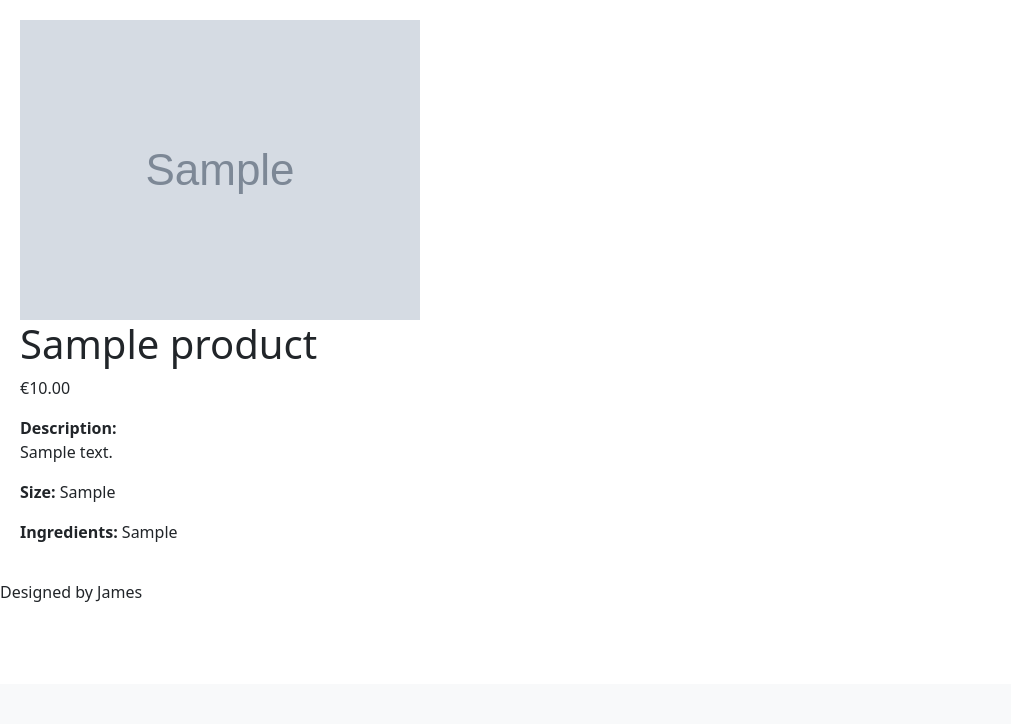
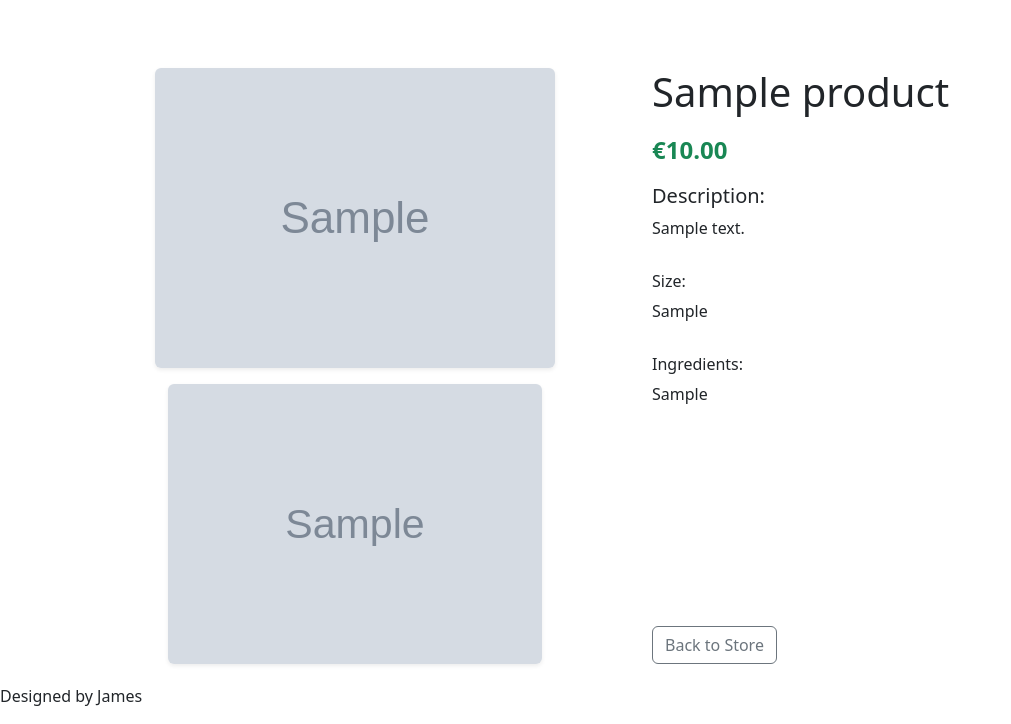
Before and after one commit to james-fitz86/pickle-polona, a Flask app: a page that uses templates/item.html in a window 1280 px wide. Shown: the part 116-840 px from the top of the page, without its empty margins (0-1011 px from the left). Before the commit the page ends 718 px from the top, so only its background shows below. Run offline with Flask 3, Linux system fonts and the light colour scheme; tables that the repository leaves empty hold one stand-in row (values such as "Sample post"); grey boxes marked "Sample" are stand-in pictures.

Commit message:
added bootstrap classes and back to store button

```diff
--- a/templates/item.html
+++ b/templates/item.html
@@ -7,14 +7,45 @@
 {% block title %}{{ product.name }}{% endblock %}
 
 {% block main %}
-    <img src="{{ url_for('static', filename=product.image_main) }}" alt="{{ product.name }} image">
-    <h1>{{ product.name }}</h1>
-    <p>€{{ "%.2f"|format(product.price) }}</p>
-    <p><strong>Description:</strong><br>{{ product.description }}</p>
-    {% if product.size %}
-    <p><strong>Size:</strong> {{ product.size }}</p>
-    {% endif %}
-    {% if product.ingredients %}
-    <p><strong>Ingredients:</strong> {{ product.ingredients }}</p>
-    {% endif %}
+<div class="container mt-5">
+    <div class="row g-4">
+        <div class="col-md-6">
+            <div class="mb-3">
+                <img src="{{ url_for('static', filename=product.image_main) }}"
+                     class="img-fluid rounded shadow-sm d-block mx-auto"
+                     style="max-height: 500px; object-fit: contain;"
+                     alt="{{ product.name }} main image">
+            </div>
+            <div class="text-center">
+                <img src="{{ url_for('static', filename=product.image_1) }}"
+                     class="img-fluid rounded shadow-sm"
+                     style="max-width: 100%; max-height: 280px; object-fit: contain;"
+                     alt="{{ product.name }} secondary image">
+            </div>
+        </div>
+        <div class="col-md-6 d-flex flex-column">
+            <h1 class="mb-3">{{ product.name }}</h1>
+            <p class="fs-4 text-success fw-semibold">€{{ "%.2f"|format(product.price) }}</p>
+            <div class="mb-3">
+                <h5>Description:</h5>
+                <p>{{ product.description }}</p>
+            </div>
+            {% if product.size %}
+            <div class="mb-3">
+                <h6>Size:</h6>
+                <p>{{ product.size }}</p>
+            </div>
+            {% endif %}
+            {% if product.ingredients %}
+            <div class="mb-3">
+                <h6>Ingredients:</h6>
+                <p>{{ product.ingredients }}</p>
+            </div>
+            {% endif %}
+            <div class="mt-auto">
+                <a href="{{ url_for('store.storefront') }}" class="btn btn-outline-secondary">Back to Store</a>
+            </div>
+        </div>
+    </div>
+</div>
 {% endblock %}
```
